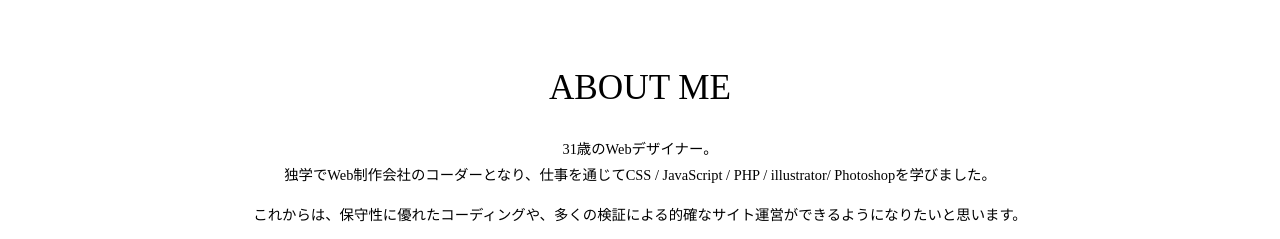
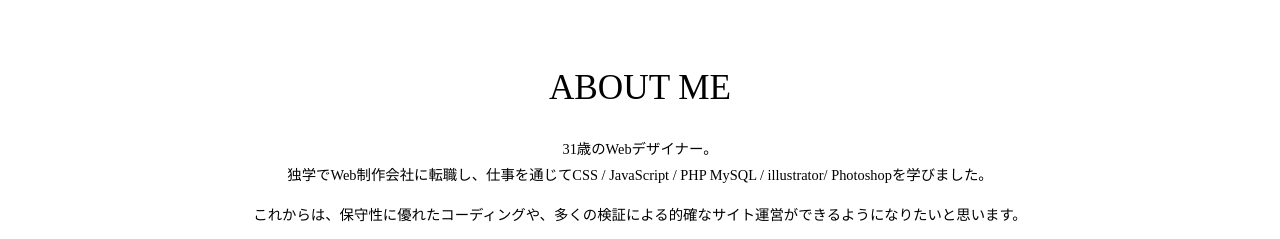
Before and after one commit to tsunasan-html/2021, a plain HTML site: page index.html in a window 1280 px wide. Shown: the part 960-1199 px from the top of the page. Drawn offline with nearby package versions, Linux system fonts and the light colour scheme; files whose address does not match are found by name.

Commit message:
Update index.html

```diff
--- a/index.html
+++ b/index.html
@@ -46,7 +46,7 @@
     <div class="header">
       <h2 class="heding">ABOUT ME</h2>
       <p class="about_text">31歳のWebデザイナー。<br>
-        独学でWeb制作会社のコーダーとなり、仕事を通じてCSS / JavaScript / PHP / illustrator/ Photoshopを学びました。
+        独学でWeb制作会社に転職し、仕事を通じてCSS / JavaScript / PHP MySQL / illustrator/ Photoshopを学びました。
       </p>
       <p class="about_text">これからは、保守性に優れたコーディングや、多くの検証による的確なサイト運営ができるようになりたいと思います。</p>
     </div>
```
